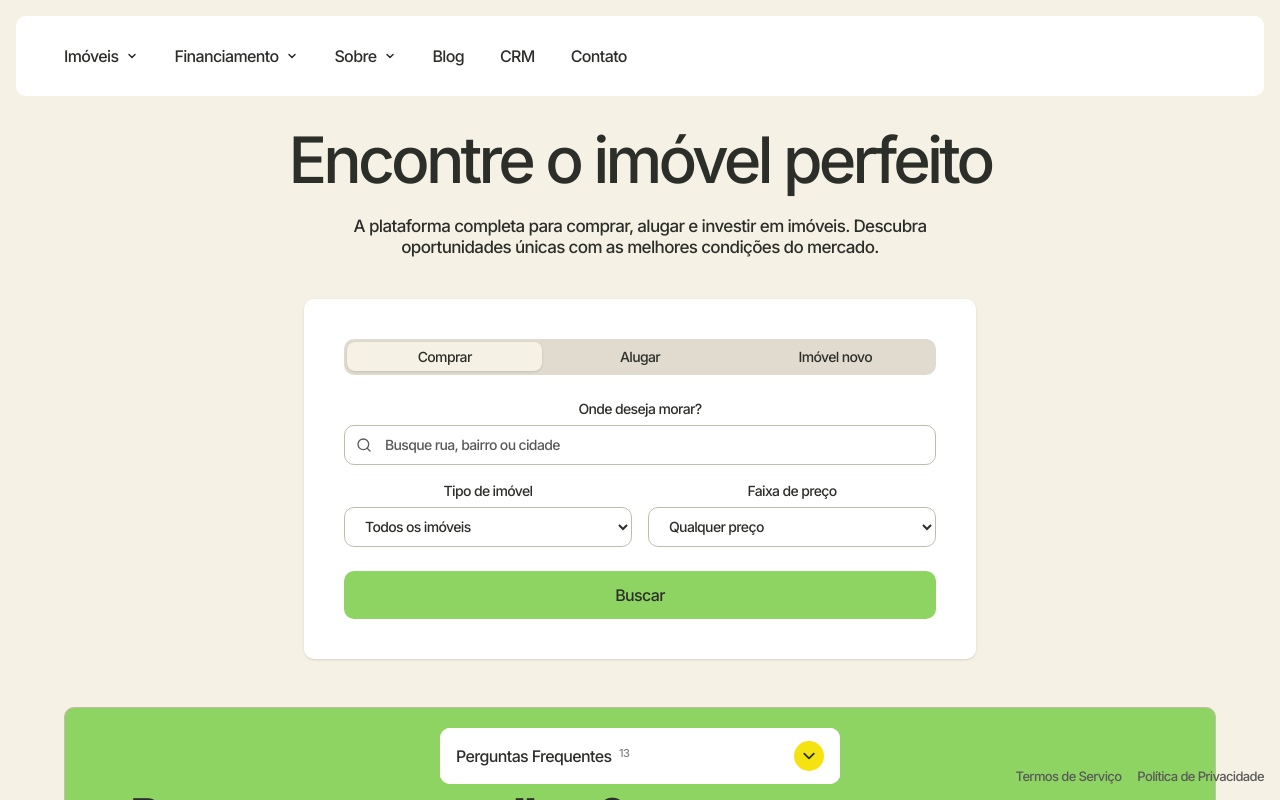
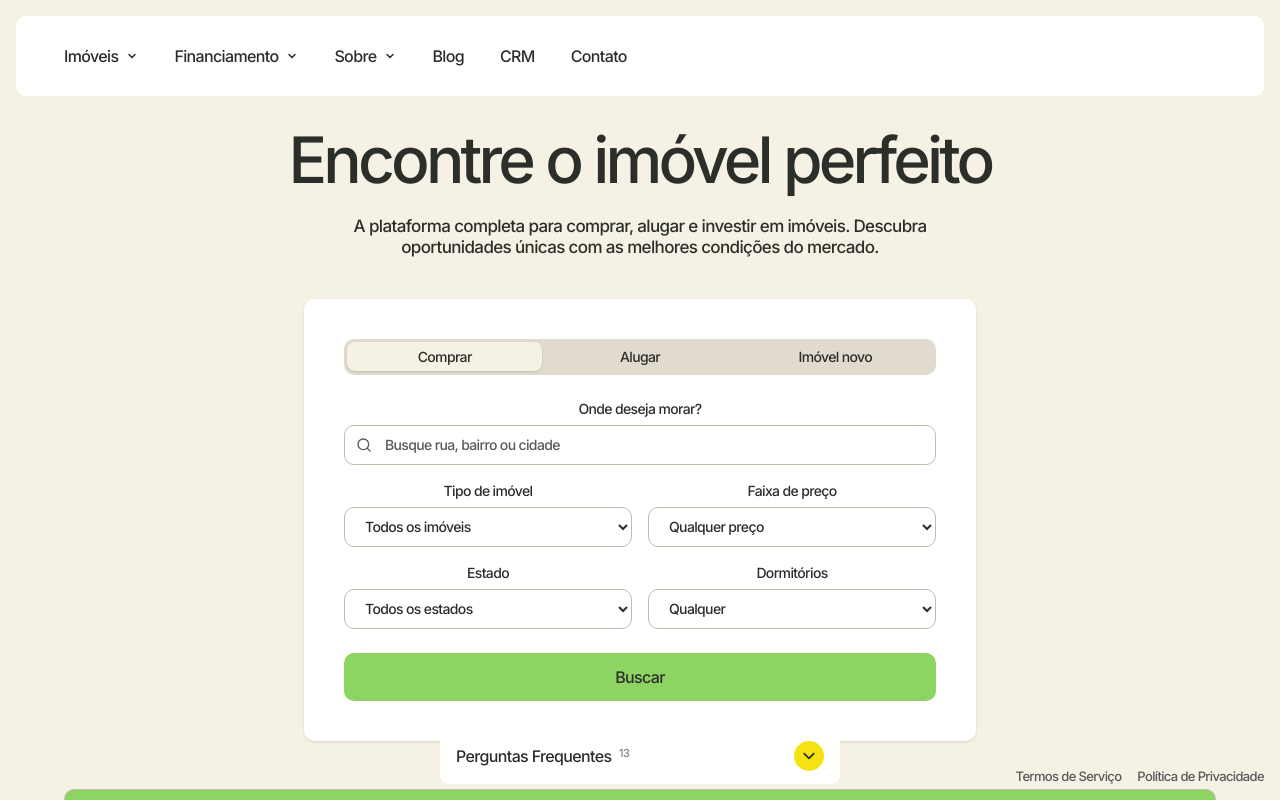
Before and after one commit to MTconnect-BR/imobiliario, a Next.js app: page / in a window 1280 px wide. Shown: the top 800 px of the page. Built offline with nearby package versions, Linux system fonts and the light colour scheme.

Commit message:
feat: HomeSearch com filtros de estado e dormitórios

```diff
--- a/components/home-search.tsx
+++ b/components/home-search.tsx
@@ -16,6 +16,14 @@ const typeFilters = [
   { value: "comercial", label: "Comerciais" },
 ];
 
+const stateFilters = [
+  { value: "all", label: "Todos os estados" },
+  { value: "PR", label: "Paraná" },
+  { value: "RJ", label: "Rio de Janeiro" },
+  { value: "SC", label: "Santa Catarina" },
+  { value: "SP", label: "São Paulo" },
+];
+
 const priceRanges = [
   { value: "all", label: "Qualquer preço" },
   { value: "0-100000", label: "Até R$ 100.000" },
@@ -26,11 +34,21 @@ const priceRanges = [
   { value: "1000000-999999999", label: "Acima de R$ 1.000.000" },
 ];
 
+const bedroomFilters = [
+  { value: "all", label: "Qualquer" },
+  { value: "1", label: "1+" },
+  { value: "2", label: "2+" },
+  { value: "3", label: "3+" },
+  { value: "4", label: "4+" },
+];
+
 export function HomeSearch() {
   const router = useRouter();
   const [search, setSearch] = useState("");
   const [type, setType] = useState("all");
+  const [state, setState] = useState("all");
   const [price, setPrice] = useState("all");
+  const [bedrooms, setBedrooms] = useState("all");
   const [inView, setInView] = useState(false);
   const cardRef = useRef<HTMLDivElement>(null);
 
@@ -56,7 +74,9 @@ export function HomeSearch() {
     const params = new URLSearchParams();
     if (search) params.set("search", search);
     if (type !== "all") params.set("type", type);
+    if (state !== "all") params.set("state", state);
     if (price !== "all") params.set("price", price);
+    if (bedrooms !== "all") params.set("bedrooms", bedrooms);
     router.push(`/imoveis?${params.toString()}`);
   }
 
@@ -124,6 +144,38 @@ export function HomeSearch() {
                   ))}
                 </select>
               </div>
+              <div>
+                <label className="mb-1.5 block text-sm font-medium text-foreground">
+                  Estado
+                </label>
+                <select
+                  value={state}
+                  onChange={(e) => setState(e.target.value)}
+                  className="h-10 w-full rounded-[10px] border border-input bg-transparent px-4 py-2 text-sm font-medium text-foreground focus-visible:border-ring focus-visible:ring-3 focus-visible:ring-ring/50 focus-visible:outline-none cursor-pointer"
+                >
+                  {stateFilters.map((s) => (
+                    <option key={s.value} value={s.value}>
+                      {s.label}
+                    </option>
+                  ))}
+                </select>
+              </div>
+              <div>
+                <label className="mb-1.5 block text-sm font-medium text-foreground">
+                  Dormitórios
+                </label>
+                <select
+                  value={bedrooms}
+                  onChange={(e) => setBedrooms(e.target.value)}
+                  className="h-10 w-full rounded-[10px] border border-input bg-transparent px-4 py-2 text-sm font-medium text-foreground focus-visible:border-ring focus-visible:ring-3 focus-visible:ring-ring/50 focus-visible:outline-none cursor-pointer"
+                >
+                  {bedroomFilters.map((b) => (
+                    <option key={b.value} value={b.value}>
+                      {b.label === "Qualquer" ? "Qualquer" : `${b.label} dormitórios`}
+                    </option>
+                  ))}
+                </select>
+              </div>
             </div>
 
             <Button
```
